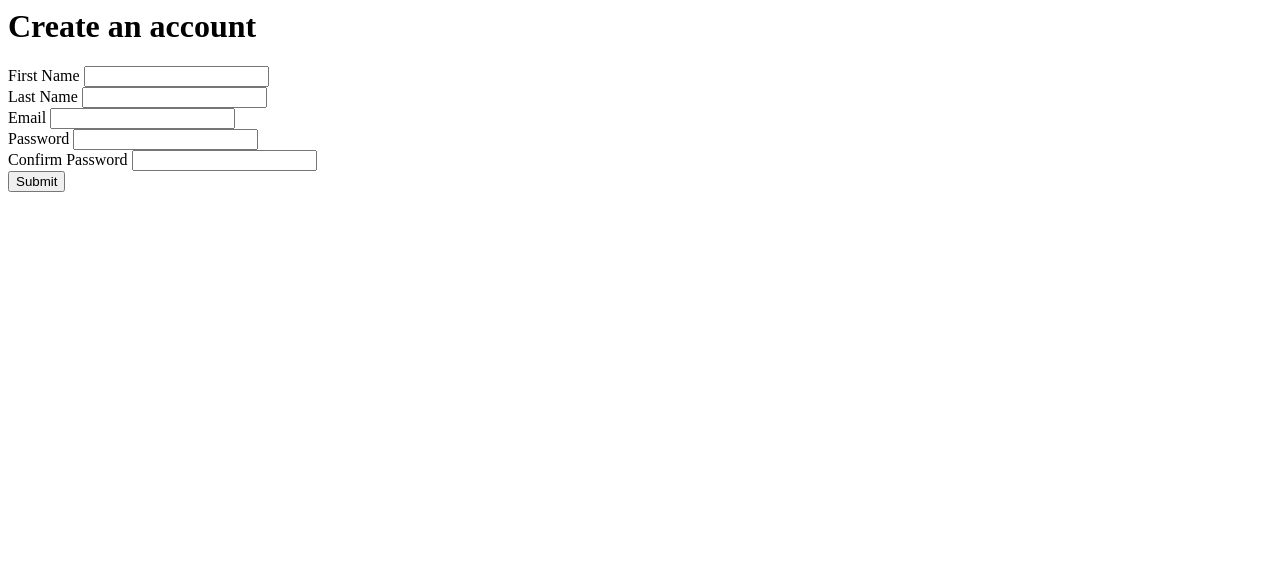
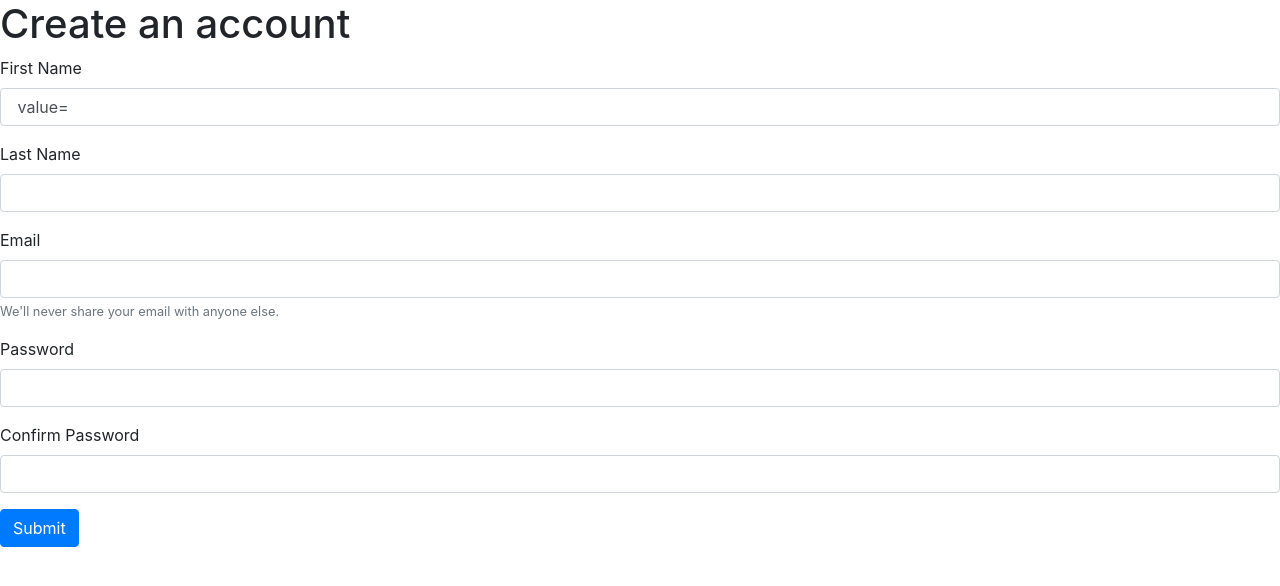
Before and after one commit to cheya01/MVC_with_routers, a PHP site: template views/register.php in a window 1280 px wide. Shown: the top 586 px of the page. Run offline with PHP 8.4, Linux system fonts and the light colour scheme; the template is opened without the code that fills it: most values are stand-ins (such as "Sample title", 1, 10 or a date in 2020).

Commit message:
implemented error messages in registration form

```diff
--- a/core/Controller.php
+++ b/core/Controller.php
@@ -9,7 +9,6 @@ class Controller
         echo "<pre>";
         print_r($stuff);
         echo "</pre>";
-        die;
     }
     public string $layout = 'main';
     public function setLayout($layout)
--- a/views/contact.php
+++ b/views/contact.php
@@ -11,9 +11,7 @@
     </div>
     <div class="mb-3">
         <label>Body</label>
-        <label>
-            <textarea name="body" class="form-control"></textarea>
-        </label>
+        <textarea name="body" class="form-control"></textarea>
     </div>
     <button type="submit" class="btn btn-primary">Submit</button>
 </form>
--- a/views/layouts/auth.php
+++ b/views/layouts/auth.php
@@ -3,7 +3,8 @@
 <head>
     <meta charset="utf-8">
     <meta name="viewport" content="width=device-width, initial-scale=1">
-    <title>Bootstrap demo</title>
+    <link rel="stylesheet" href="https://cdn.jsdelivr.net/npm/bootstrap@4.3.1/dist/css/bootstrap.min.css" integrity="sha384-ggOyR0iXCbMQv3Xipma34MD+dH/1fQ784/j6cY/iJTQUOhcWr7x9JvoRxT2MZw1T" crossorigin="anonymous">
+    <title>MVC_with_routers</title>
 </head>
 <body>
 <div class="container">
--- a/views/layouts/main.php
+++ b/views/layouts/main.php
@@ -3,7 +3,8 @@
 <head>
     <meta charset="utf-8">
     <meta name="viewport" content="width=device-width, initial-scale=1">
-    <title>Bootstrap demo</title>
+    <link rel="stylesheet" href="https://cdn.jsdelivr.net/npm/bootstrap@4.3.1/dist/css/bootstrap.min.css" integrity="sha384-ggOyR0iXCbMQv3Xipma34MD+dH/1fQ784/j6cY/iJTQUOhcWr7x9JvoRxT2MZw1T" crossorigin="anonymous">
+    <title>MVC_with_routers</title>
 </head>
 <body>
 <nav class="navbar navbar-expand-lg bg-body-tertiary">
--- a/views/register.php
+++ b/views/register.php
@@ -1,28 +1,28 @@
 <h1>Create an account</h1>
-<?php
-//    echo '<pre>';
-//    var_dump($errors);
-//    echo '<pre>';
-//    die;
-//?>
+<link rel="stylesheet" href="https://cdn.jsdelivr.net/npm/bootstrap@4.3.1/dist/css/bootstrap.min.css" integrity="sha384-ggOyR0iXCbMQv3Xipma34MD+dH/1fQ784/j6cY/iJTQUOhcWr7x9JvoRxT2MZw1T" crossorigin="anonymous">
+
 <form action="" method="post">
-    <div class="mb-3">
+    <div class="form-group">
         <label>First Name</label>
-        <input type="text" name="firstname" class="form-control">
+        <input type="text" name="firstname" value=" value="<?php echo $model->$firstname ?>"" class="form-control<?php echo $model->hasError('firstname') ? ' is-invalid' : '' ?>">
+        <div class="invalid-feedback">
+            <?php echo $model->getFirstError('firstname')?>
+        </div>
     </div>
-    <div class="mb-3">
+    <div class="form-group">
         <label>Last Name</label>
         <input type="text" name="lastname" class="form-control">
     </div>
-    <div class="mb-3">
+    <div class="form-group">
         <label>Email</label>
         <input type="text" name="email" class="form-control">
+        <small id="emailHelp" class="form-text text-muted">We'll never share your email with anyone else.</small>
     </div>
-    <div class="mb-3">
+    <div class="form-group">
         <label>Password</label>
         <input type="password" name="password" class="form-control">
     </div>
-    <div class="mb-3">
+    <div class="form-group">
         <label>Confirm Password</label>
         <input type="password" name="confirmPassword" class="form-control">
     </div>
```
Also changed, not shown: controllers/AuthController.php (+4 -3 lines), core/Model.php (+47 -2 lines).
